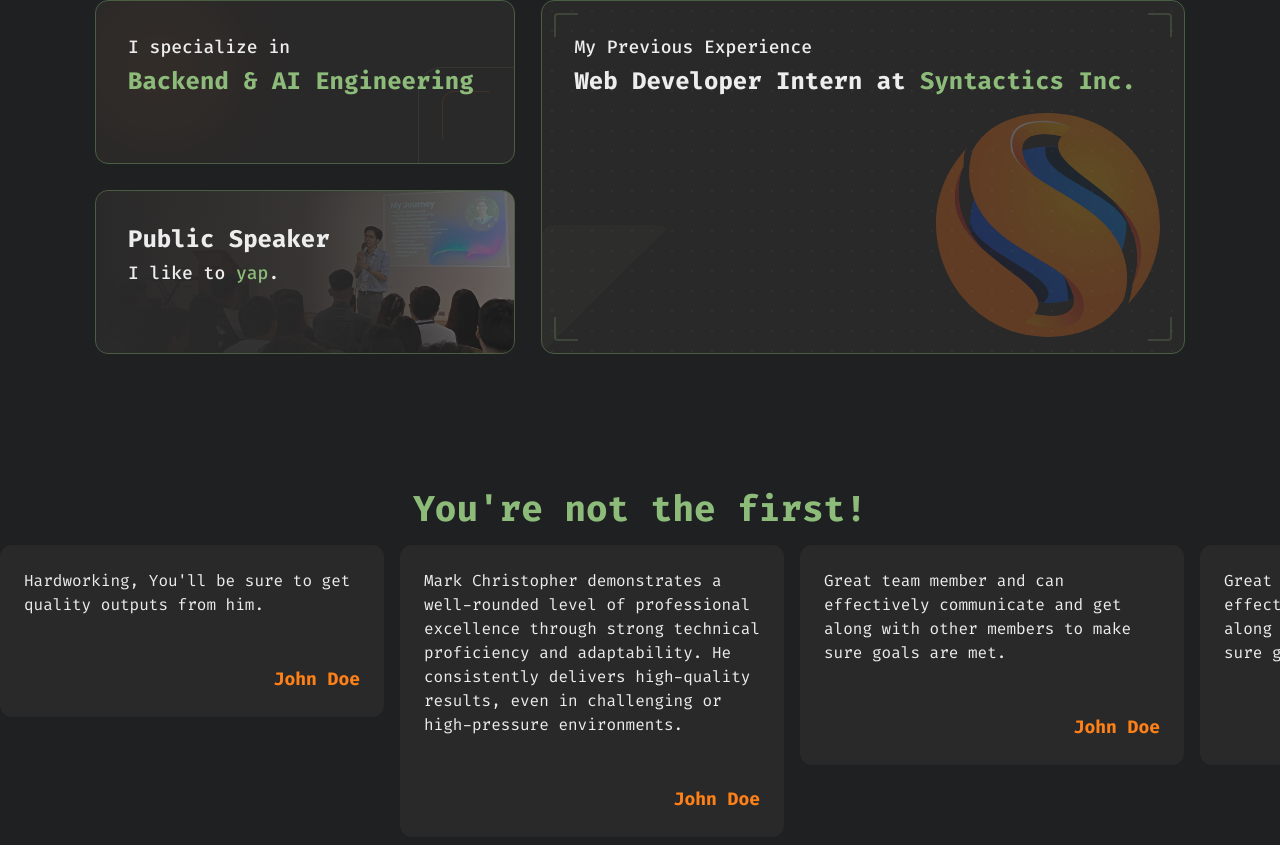
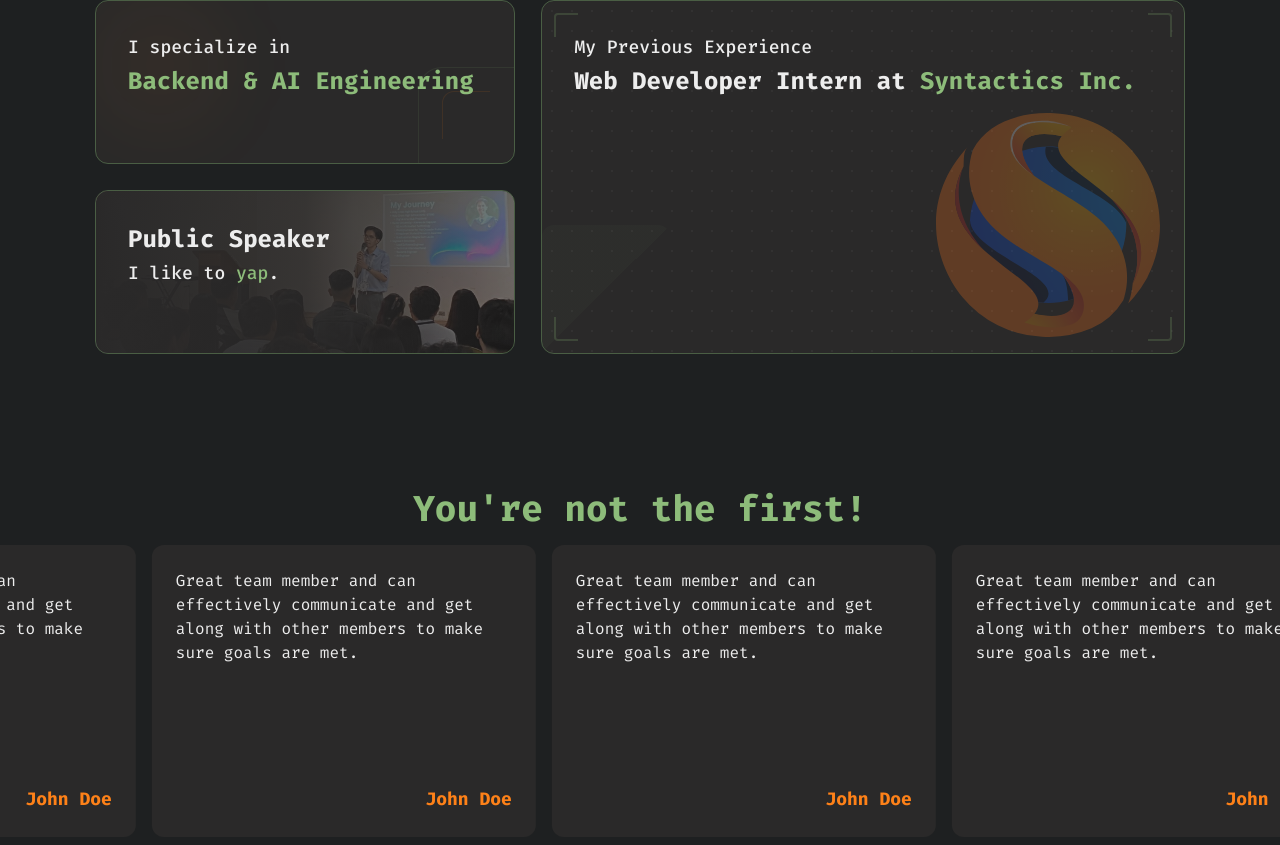
Before and after one commit to markimoo09/portfolio-reinvent, a Next.js app: page / in a window 1280 px wide. Shown: the part 1483-2328 px from the top of the page. Built offline with nearby package versions, Linux system fonts and the light colour scheme.

Commit message:
implemented animated testimonial cards

```diff
--- a/app/components/testimonial.tsx
+++ b/app/components/testimonial.tsx
@@ -57,17 +57,19 @@ const testimonials: Testimonial[] = [
 ];
 
 const TestimonialSection = () => {
+  const looped = [...testimonials, ...testimonials];
   return (
     <div className="flex flex-col gap-4 py-14">
       <div className="text-bold text-center text-4xl font-bold text-gruv-highlight-green">
         <h1>You're not the first!</h1>
       </div>
 
-      <div className="items-start flex gap-4 w-full overflow-x-auto scroll-smooth snap-x snap-mandatory px-4 animated-scroll">
-        {testimonials.map((testimony) => {
+      <div className="w-full overflow-hidden px-4">
+        <div className="animate-testimonial-marquee hover:animation-testimonial-marquee-paused flex w-max gap-4">
+          {looped.map((testimony, i) => {
             return (
               <div
-              key={testimony.key}
+                key={`${testimony.key}-${i}`}
                 className="flex-none w-96 md:w-96 snap-start flex flex-col p-6 min-h-40 justify-between gap-12 bg-gruv-bg-tinted rounded-xl"
               >
                 <p className="text-md font-stretch-extra-condensed">
@@ -82,6 +84,7 @@ const TestimonialSection = () => {
           })}
         </div>
       </div>
+    </div>
   );
 };
 
--- a/app/globals.css
+++ b/app/globals.css
@@ -89,3 +89,21 @@ body {
 .tech-marquee {
   will-change: transform;
 }
+
+/* Testimonial animations part */
+
+@keyframes testimonial-marquee {
+  0% {
+    transform: translateX(0);
+  }
+  100% {
+    transform: translateX(-50%);
+  }
+}
+.animate-testimonial-marquee {
+  animation: testimonial-marquee 10s linear infinite;
+}
+
+.animate-testimonial-marquee-paused {
+  animation-play-state: paused;
+}
```
Lines whose indentation alone changed are shown as unchanged.
